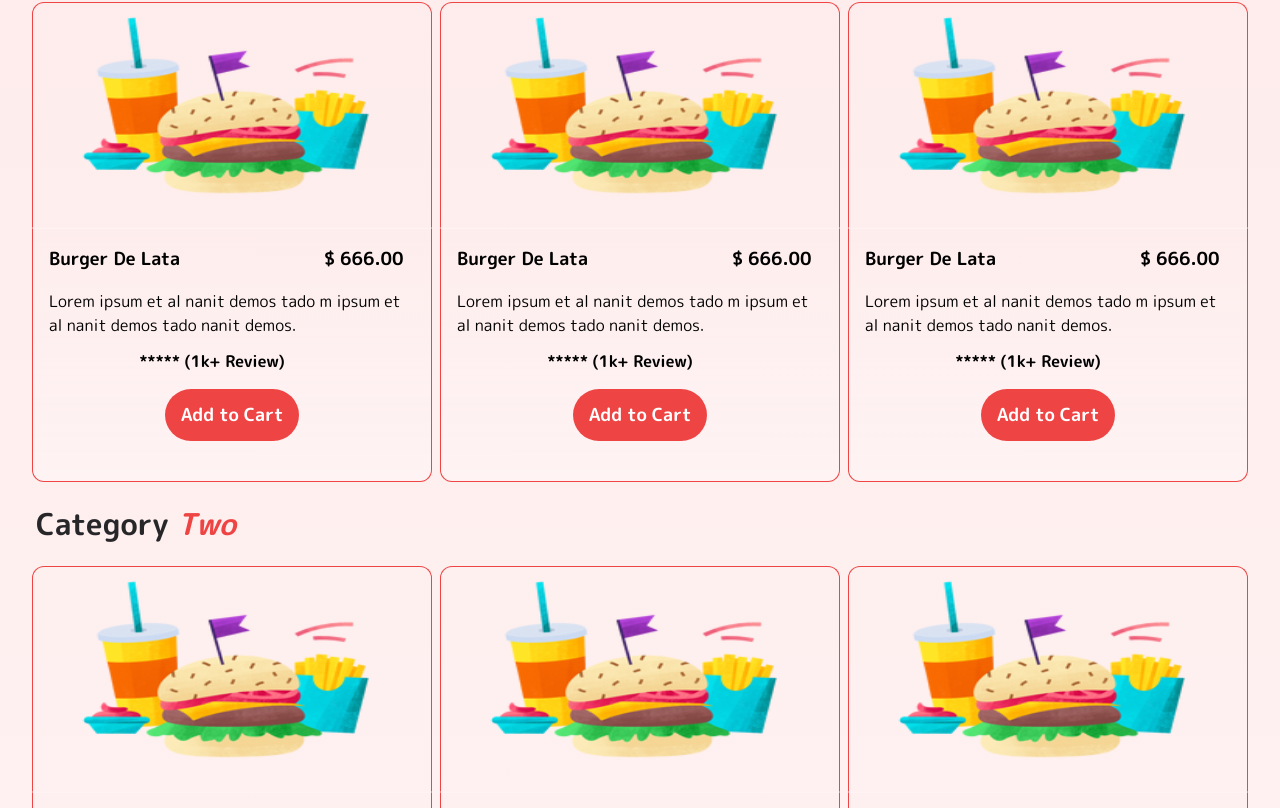
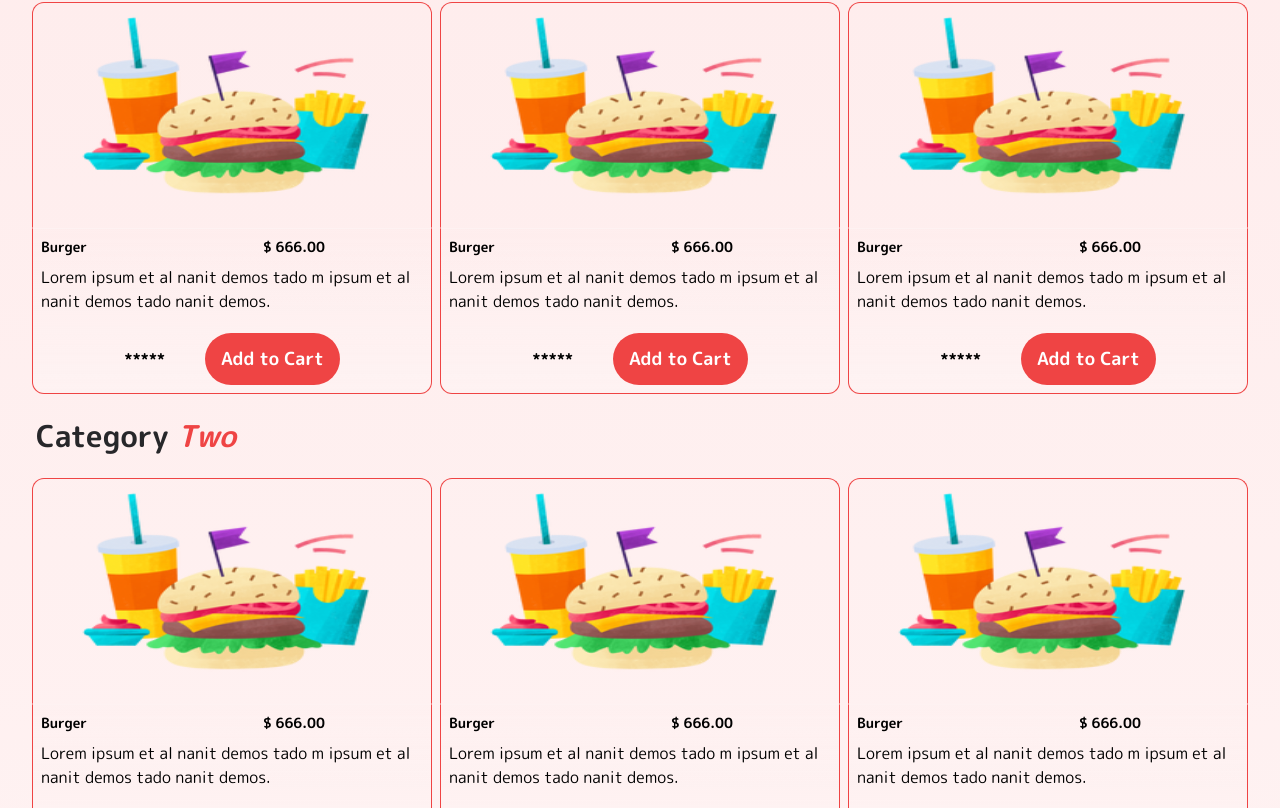
Before and after one commit to dickheadph/fexpress, a React (Create React App) app: page / in a window 1280 px wide. Shown: the part 1992-2800 px from the top of the page. Built offline with nearby package versions, Linux system fonts and the light colour scheme.

Commit message:
Update Card.jsx

```diff
--- a/src/Components/Card.jsx
+++ b/src/Components/Card.jsx
@@ -6,23 +6,25 @@ function Card(props) {
       <div className="">
         <div className="w-auto mx-1 border-[1px] outline-none border-red-500 border-b-transparent rounded-t-xl">
           {/* {props.foodImage} */}
-          <img src={food} className="w-full h-56" alt="@" />
+          <img src={food} className="w-full lg:h-56 h-44" alt="@" />
         </div>
-        <div className="p-4 border-[1px] outline-none border-red-500 border-t-transparent rounded-b-xl mx-1 bg-gradient-to-b from-transparent to-red-50">
-          <div className="flex mb-2 lg:space-x-36 space-x-12 text-lg font-semibold">
-            <h1 className="">Burger De Lata</h1>
-            <h2 className="text-right">$ 666.00</h2>
+        <div className="px-2 border-[1px] outline-none border-red-500 border-t-transparent rounded-b-xl mx-1 bg-gradient-to-b from-transparent to-red-50">
+          <div className="lg:flex flex-wrap my-2 font-semibold text-sm">
+            <h1 className="">
+              Burger
+              <span className="lg:ml-44 ml-14">$ 666.00</span>
+            </h1>
           </div>
-          <p className="text-left pt-2">
+          <p className="text-left lg:text-base text-sm">
             Lorem ipsum et al nanit demos tado m ipsum et al nanit demos tado
             nanit demos.
           </p>
           {/* star svg here */}
           <div className="mt-3 text-center">
-            <p className="lg:inline lg:text-left mr-10 font-semibold">
-              ***** (1k+ Review)
+            <p className="lg:inline lg:text-left lg:mr-10 font-semibold">
+              *****
             </p>
-            <button className="bg-red-500 lg:py-3 lg:px-4 lg:text-lg py-2 px-3 lg:text-base font-semibold text-white rounded-full mt-4 ease-out transform hover:scale-125 transition duration-500 px-6 py-2 m-6 inline">
+            <button className="bg-red-500 lg:py-3 lg:px-4 lg:text-lg py-2 px-3 font-semibold text-white rounded-full mt-2 ease-out transform hover:scale-125 transition duration-500 mb-2 inline">
               Add to Cart
             </button>
           </div>
```
